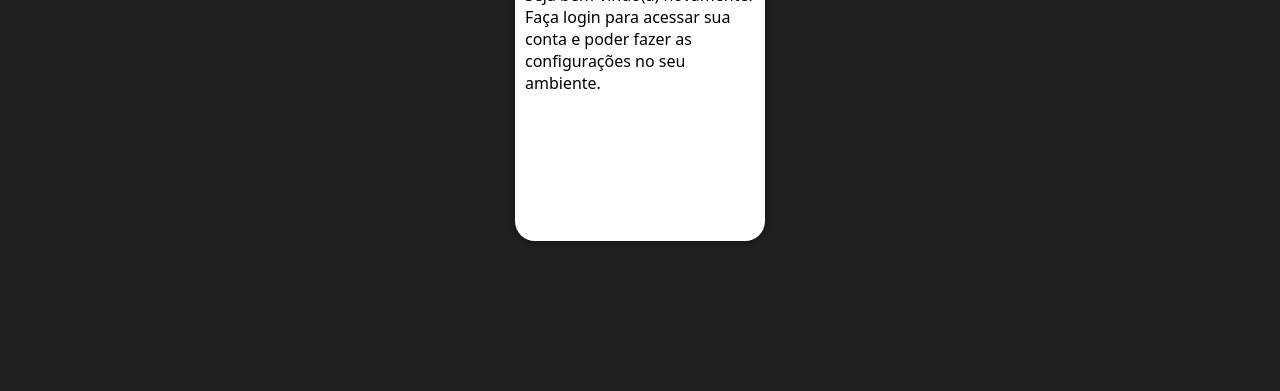
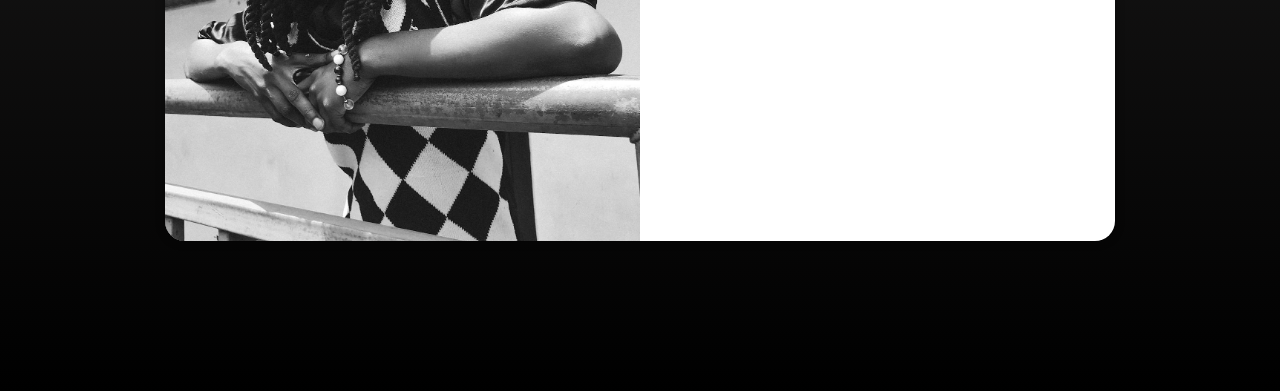
Before and after one commit to nyersand/projeto-login, a plain HTML site: page index.html in a window 1280 px wide. Shown: the part 409-800 px from the top of the page. Drawn offline with Linux system fonts and the light colour scheme.

Commit message:
media query para outras telas

```diff
--- a/index.html
+++ b/index.html
@@ -4,6 +4,7 @@
     <meta charset="UTF-8">
     <meta name="viewport" content="width=device-width, initial-scale=1.0">
     <link rel="stylesheet" href="style/style.css">
+    <link rel="stylesheet" href="style/media-query.css">
     <title>Login</title>
 </head>
 <body>
--- /dev/null
+++ b/style/media-query.css
@@ -0,0 +1,45 @@
+@charset "UTF-8";
+
+@media screen and (min-width: 768px) and (max-width: 992px) {
+
+    body{
+        background-image: linear-gradient(to bottom, #212020, #000);
+    }
+
+    .login{
+        width: 80vw;
+    }
+
+    .imagem{
+        float: left;
+        width: 40%;
+        height: 100%;
+    }
+
+    .formulário{
+        float: right;
+        width: 60%;
+    }
+}
+
+@media screen and (min-width: 992px) {
+
+    body{
+    background-image: linear-gradient(to bottom, #212020, #000);
+    }
+
+    .login{
+        width: 950px;
+    }
+
+    .imagem{
+        float: left;
+        width: 50%;
+        height: 100%;
+    }
+
+    .formulário{
+        float: right;
+        width: 50%;
+    }
+}
--- a/style/style.css
+++ b/style/style.css
@@ -1,4 +1,5 @@
 @charset "UTF-8";
+@import url('https://fonts.googleapis.com/css2?family=Josefin+Sans:ital,wght@0,100..700;1,100..700&display=swap');
 
 /*
     Paleta de cores
@@ -7,7 +8,7 @@
 */
 
 *{
-    font-family: system-ui, -apple-system, BlinkMacSystemFont, 'Segoe UI', Roboto, Oxygen, Ubuntu, Cantarell, 'Open Sans', 'Helvetica Neue', sans-serif;
+    font-family: "Josefin Sans", sans-serif;
     margin: 0;
     padding: 0;
     box-sizing: border-box;
@@ -36,6 +37,9 @@ main{
     height: 500px;
     border-radius: 20px;
     box-shadow: 0px 0px 10px rgba(0, 0, 0, 0.436);
+
+    transition: width .3s, height .3s;
+    transition-timing-function: ease;
 }
 
 .imagem{
@@ -48,5 +52,6 @@ main{
 
 .formulário{
     display: block;
-    padding: 10px;
+    padding: 20px;
+    line-height: 1.2em;
 }
```
